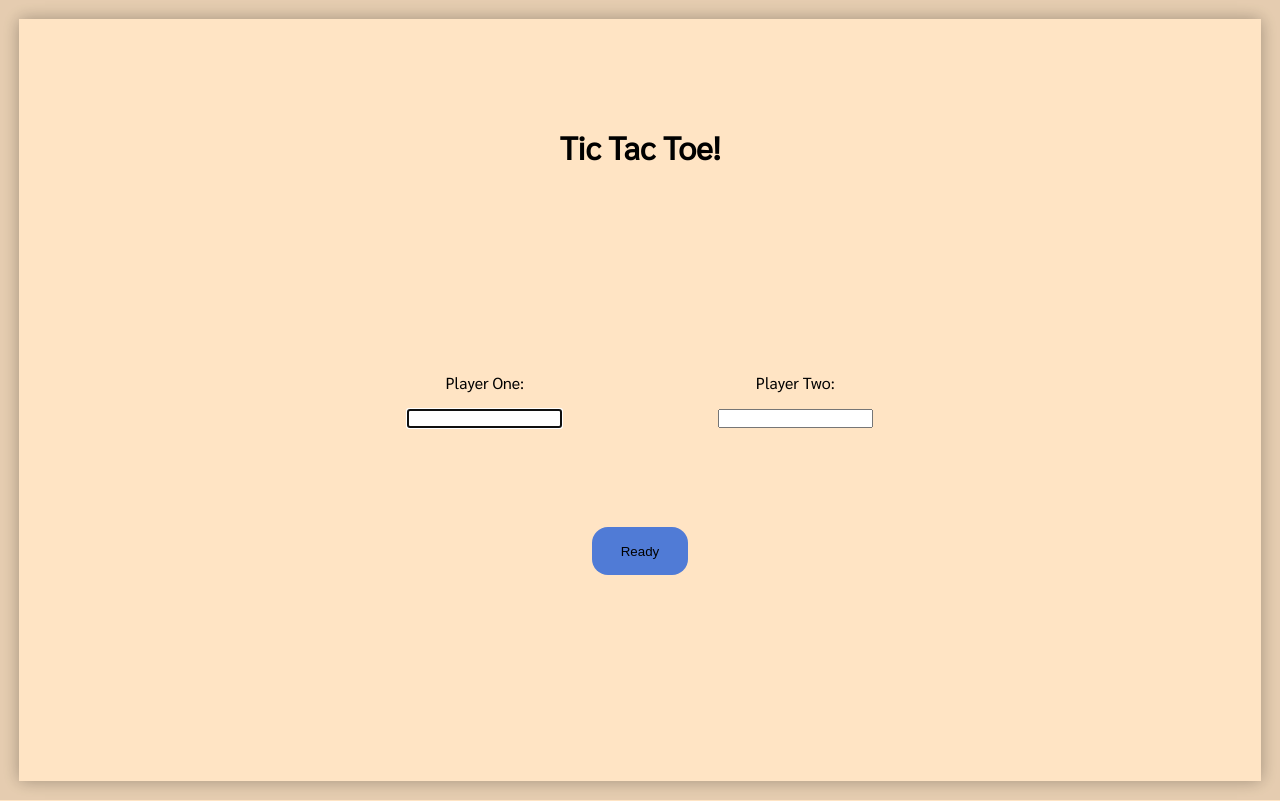
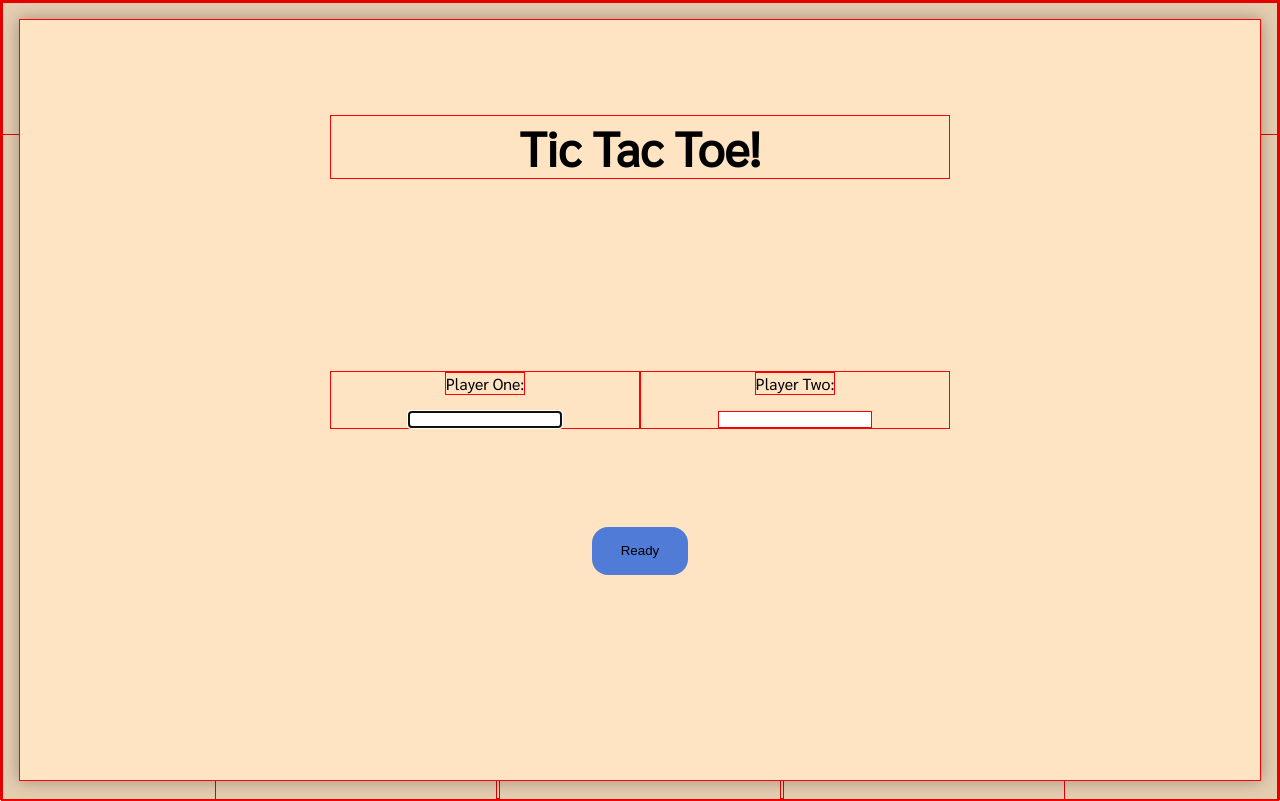
Before and after one commit to Dana-Hong/tic-tac-toe, a plain HTML site: page index.html in a window 1280 px wide. Drawn offline with Linux system fonts and the light colour scheme.

Commit message:
Increase main menu header size

```diff
--- a/style.css
+++ b/style.css
@@ -5,7 +5,7 @@
   box-sizing: border-box;
   padding: 0;
   margin: 0;
-  /* border: solid red 1px; */
+  border: solid red 1px;
 }
 
 button,
@@ -24,7 +24,7 @@ html {
 
 
 body {
-    height: 100%;
+    height: 100vh;
     display: grid;
     grid-template: 1fr 4fr 1fr / 1fr 4fr 1fr;
     position: relative;
@@ -99,6 +99,7 @@ header {
 .player-creation-header {
     grid-area: 1 / 2 / 2 / 4;
     text-align: center;
+    font-size: 3rem;
 }
 
 label {
```
